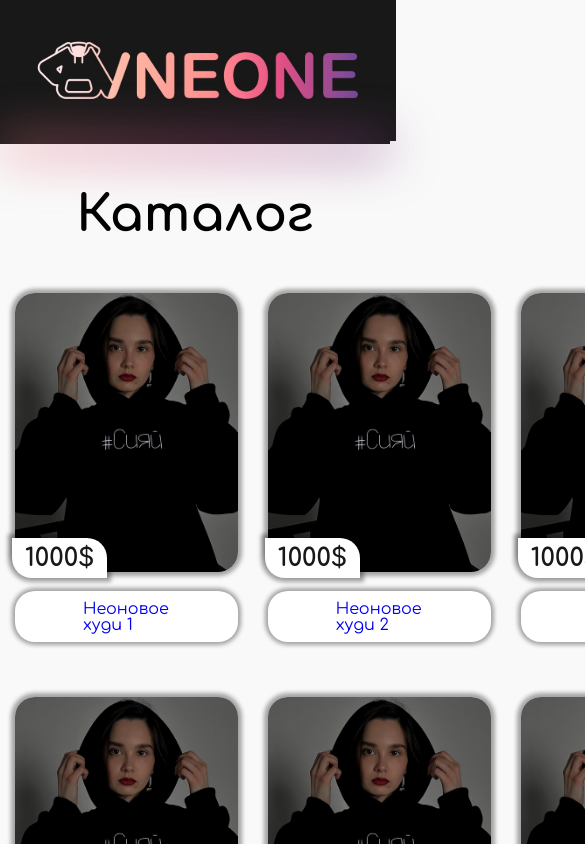
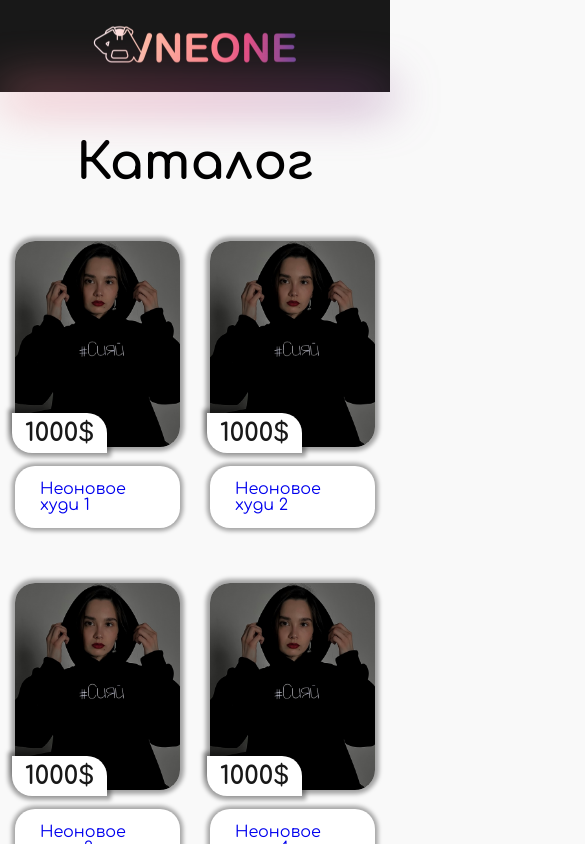
Before and after one commit to vanekh-abramov/vneone, a React (Vite) app: page /goods in a window 390 px wide. Shown: the top 844 px of the page, 585 px wide, since content can reach past the window. Built offline with nearby package versions, Linux system fonts and the light colour scheme.

Commit message:
style: add adaptive for catalog

```diff
--- a/src/app.module.scss
+++ b/src/app.module.scss
@@ -12,6 +12,12 @@
   margin-left: auto;
   margin-right: auto;
   background-color: #2b2626;
+  @media (max-width: 700px) {
+    margin-top: 115px;
+  }
+  @media (max-width: 550px) {
+    margin-top: 90px;
+  }
 }
 
 .popular_container {
@@ -42,9 +48,9 @@
   margin-right: auto;
 }
 
-.footer_container {
-  position: absolute;
-  bottom: 0;
-  left: 0;
-  right: 0;
-}
+// .footer_container {
+//   position: absolute;
+//   bottom: 0;
+//   left: 0;
+//   right: 0;
+// }
--- a/src/components/header/Header.module.scss
+++ b/src/components/header/Header.module.scss
@@ -34,6 +34,15 @@
       filter: blur(24.5px);
     }
 
+    .logo_img {
+      @media (max-width: 700px) {
+        width: 320px;
+      }
+      @media (max-width: 550px) {
+        width: 250px;
+      }
+    }
+
     .logo_wrapper {
       max-width: 400px;
       grid-area: logo;
--- a/src/pages/card-item/CardItem.module.scss
+++ b/src/pages/card-item/CardItem.module.scss
@@ -3,6 +3,13 @@
   max-width: 1040px;
   margin: 172px auto 50px;
   padding: 15px;
+
+  @media (max-width: 700px) {
+    margin: 150px auto 50px;
+  }
+  @media (max-width: 550px) {
+    margin: 120px auto 50px;
+  }
   .title {
     margin-bottom: 50px;
     text-align: center;
--- a/src/pages/catalog/Catalog.module.scss
+++ b/src/pages/catalog/Catalog.module.scss
@@ -3,6 +3,13 @@
   max-width: 1040px;
   margin: 172px auto 50px;
   padding: 15px;
+
+  @media (max-width: 700px) {
+    margin: 150px auto 50px;
+  }
+  @media (max-width: 550px) {
+    margin: 120px auto 50px;
+  }
 
   .title {
     text-align: center;
@@ -19,10 +26,20 @@
     grid-template-columns: 1fr 1fr 1fr;
     grid-template-rows: 1fr 1fr 1fr;
     gap: 55px 30px;
-    grid-template-areas:
-      ". . ."
-      ". . ."
-      ". . .";
+    // grid-template-areas:
+    //   ". . ."
+    //   ". . ."
+    //   ". . .";
+
+    @media (max-width: 790px) {
+      grid-template-columns: 1fr 1fr;
+      grid-template-rows: 1fr 1fr 1fr;
+      gap: 55px 30px;
+      // grid-template-areas:
+      //   ". . ."
+      //   ". . ."
+      //   ". . .";
+    }
 
     .card {
       // max-width: 350px;
@@ -56,12 +73,16 @@
       .card_title {
         display: flex;
         margin-top: 16px;
-        padding: 10px 69px 9px 68px;
+        padding: 10px 69px 10px 68px;
         justify-content: center;
         align-items: center;
         border-radius: 20px;
         background: #fff;
         box-shadow: 0px 0px 4px 3px rgba(0, 0, 0, 0.35);
+
+        @media (max-width: 525px) {
+          padding: 15px 25px;
+        }
       }
     }
   }
```
